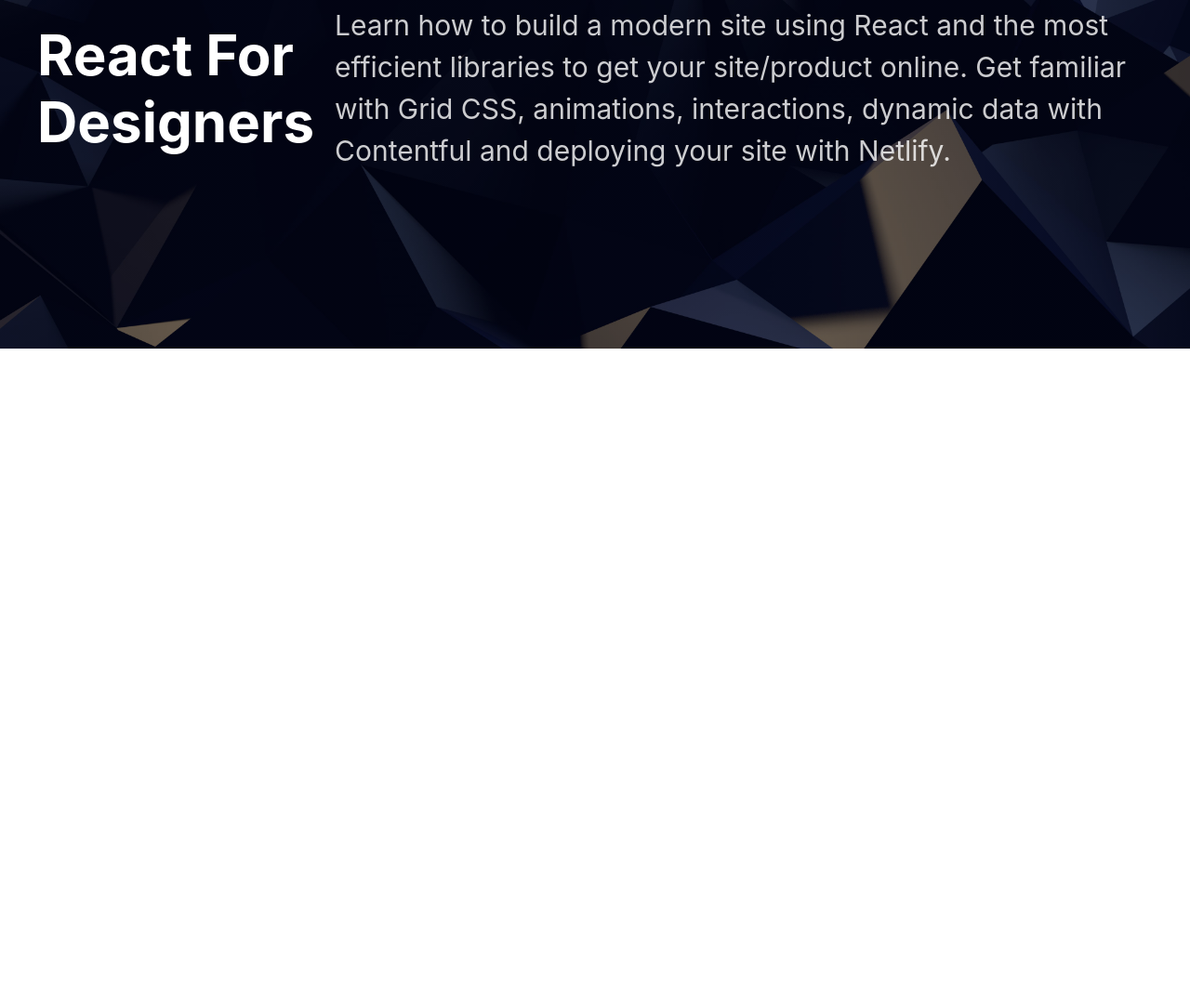
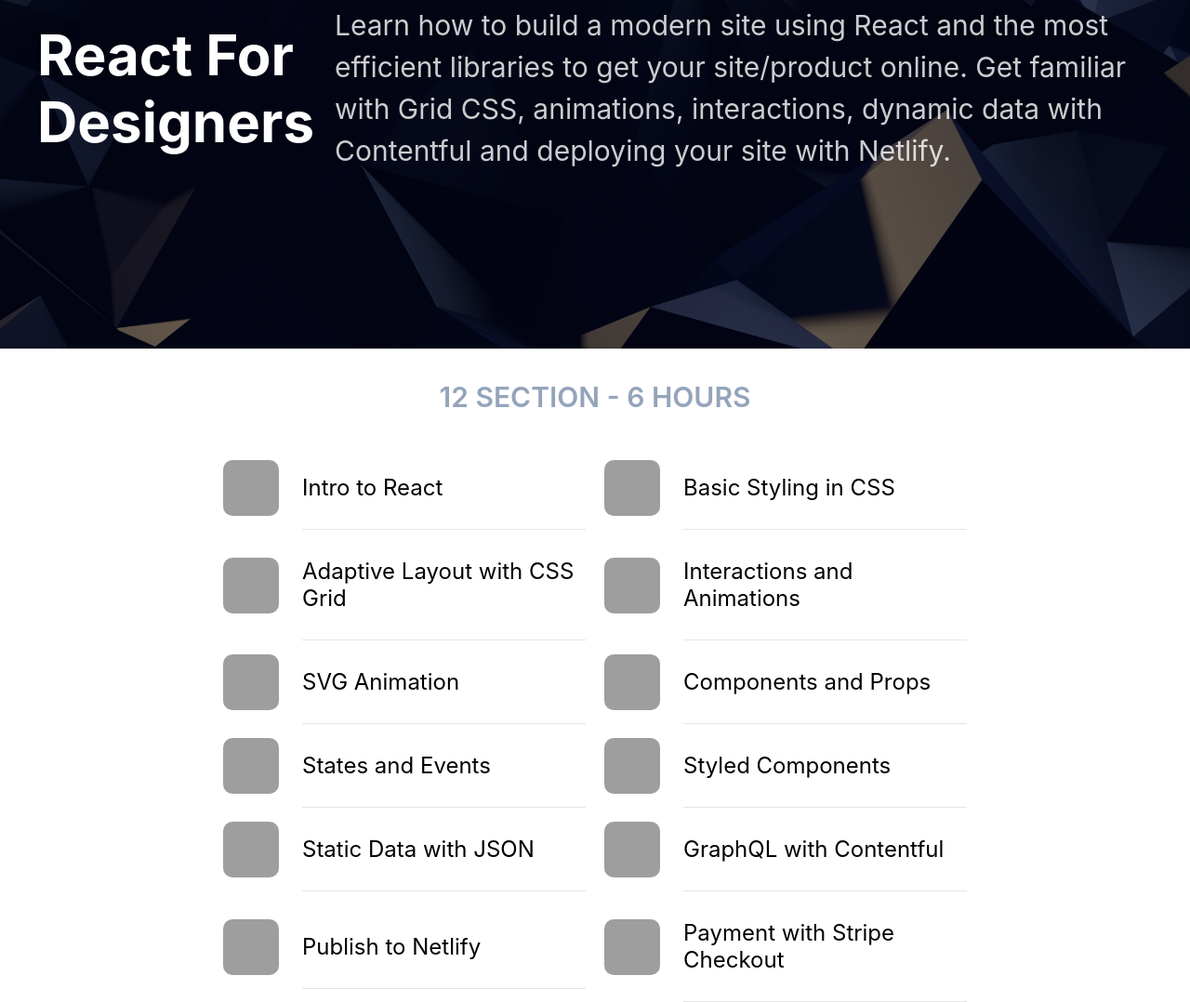
Before and after one commit to superneutrino8/hello-code, a Gatsby site: page / in a window 1280 px wide. Shown: the part 2074-3152 px from the top of the page at 93% size. Before the commit the page ends 2455 px from the top, so only its background shows below. Built offline with nearby package versions, Linux system fonts and the light colour scheme; Gatsby itself is replaced by a stand-in of ours; grey boxes are pictures that could not be loaded.

Commit message:
added static data through json

```diff
--- /dev/null
+++ b/src/components/Cell.jsx
@@ -0,0 +1,33 @@
+import React from "react"
+import styled from "styled-components"
+
+const CellGroup = styled.div`
+  display: grid;
+  grid-template-columns: 60px auto;
+  grid-gap: 25px;
+  align-items: center;
+`
+
+const CellImage = styled.div`
+  width: 60px;
+  height: 60px;
+  background: black;
+  border-radius: 10px;
+  background-image: url(${props => props.image});
+  background-size: 60px;
+`
+
+const CellTitle = styled.div`
+  font-size: 24px;
+  border-bottom: 1px solid rgba(0, 0, 0, 0.1);
+  padding: 30px 0;
+`
+
+const Cell = props => (
+  <CellGroup>
+    <CellImage image={props.image}></CellImage>
+    <CellTitle>{props.title}</CellTitle>
+  </CellGroup>
+)
+
+export default Cell
--- a/src/pages/index.js
+++ b/src/pages/index.js
@@ -7,6 +7,30 @@ import SEO from "../components/seo"
 import Card from "../components/Card"
 import Section from "../components/Section"
 import Wave from "../components/Wave"
+import staticdata from "../../staticdata.json"
+import Cell from "../components/Cell"
+import styled from "styled-components"
+
+const SectionCaption = styled.p`
+  font-weight: 600;
+  font-size: 18px;
+  text-transform: uppercase;
+  color: #94a4ba !important;
+  text-align: center;
+`
+
+const SectionCellGroup = styled.div`
+  max-width: 800px;
+  margin: 0 auto 100px;
+  display: grid;
+  grid-template-columns: repeat(2, 1fr);
+  grid-column-gap: 20px;
+  padding: 0 20px;
+
+  @media (max-width: 800px) {
+    grid-template-columns: repeat(1, 1fr);
+  }
+`
 
 const IndexPage = () => (
   <Layout>
@@ -63,6 +87,12 @@ const IndexPage = () => (
         title="React For Designers"
         text="Learn how to build a modern site using React and the most efficient libraries to get your site/product online. Get familiar with Grid CSS, animations, interactions, dynamic data with Contentful and deploying your site with Netlify."
       />
+      <SectionCaption>12 Section - 6 Hours</SectionCaption>
+      <SectionCellGroup>
+        {staticdata.cells.map(data => (
+          <Cell image={data.image} title={data.title} />
+        ))}
+      </SectionCellGroup>
     </div>
   </Layout>
 )
--- /dev/null
+++ b/staticdata.json
@@ -0,0 +1,51 @@
+{
+    "cells": [{
+            "title": "Intro to React",
+            "image": "https://cl.ly/0Q1n3K431Y1S/download/logo-react-small.png"
+        },
+        {
+            "title": "Basic Styling in CSS",
+            "image": "https://cl.ly/1U1F170x3D0L/download/logo-react-small.png"
+        },
+        {
+            "title": "Adaptive Layout with CSS Grid",
+            "image": "https://cl.ly/1U1F170x3D0L/download/logo-react-small.png"
+        },
+        {
+            "title": "Interactions and Animations",
+            "image": "https://cl.ly/1U1F170x3D0L/download/logo-react-small.png"
+        },
+        {
+            "title": "SVG Animation",
+            "image": "https://cl.ly/1U1F170x3D0L/download/logo-react-small.png"
+        },
+        {
+            "title": "Components and Props",
+            "image": "https://cl.ly/1U1F170x3D0L/download/logo-react-small.png"
+        },
+        {
+            "title": "States and Events",
+            "image": "https://cl.ly/1U1F170x3D0L/download/logo-react-small.png"
+        },
+        {
+            "title": "Styled Components",
+            "image": "https://cl.ly/1U1F170x3D0L/download/logo-react-small.png"
+        },
+        {
+            "title": "Static Data with JSON",
+            "image": "https://cl.ly/1U1F170x3D0L/download/logo-react-small.png"
+        },
+        {
+            "title": "GraphQL with Contentful",
+            "image": "https://cl.ly/1U1F170x3D0L/download/logo-react-small.png"
+        },
+        {
+            "title": "Publish to Netlify",
+            "image": "https://cl.ly/1U1F170x3D0L/download/logo-react-small.png"
+        },
+        {
+            "title": "Payment with Stripe Checkout",
+            "image": "https://cl.ly/1U1F170x3D0L/download/logo-react-small.png"
+        }
+    ]
+}
```
